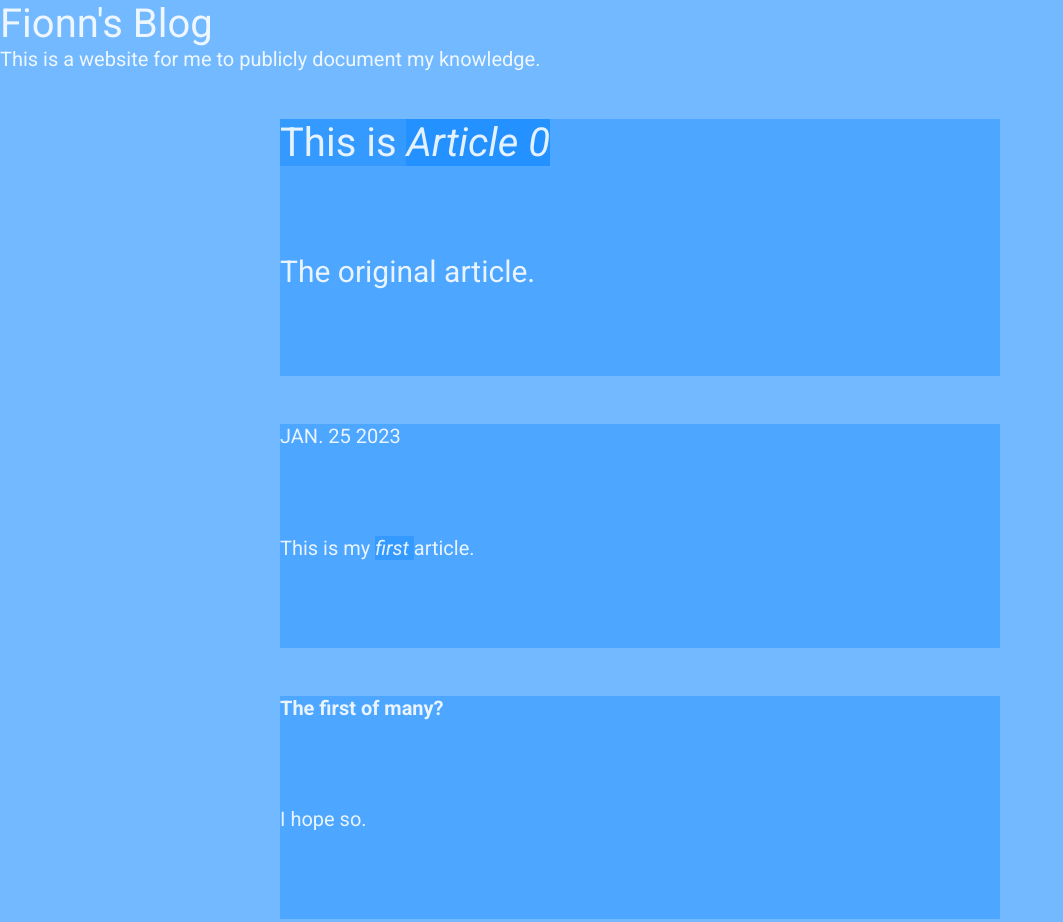
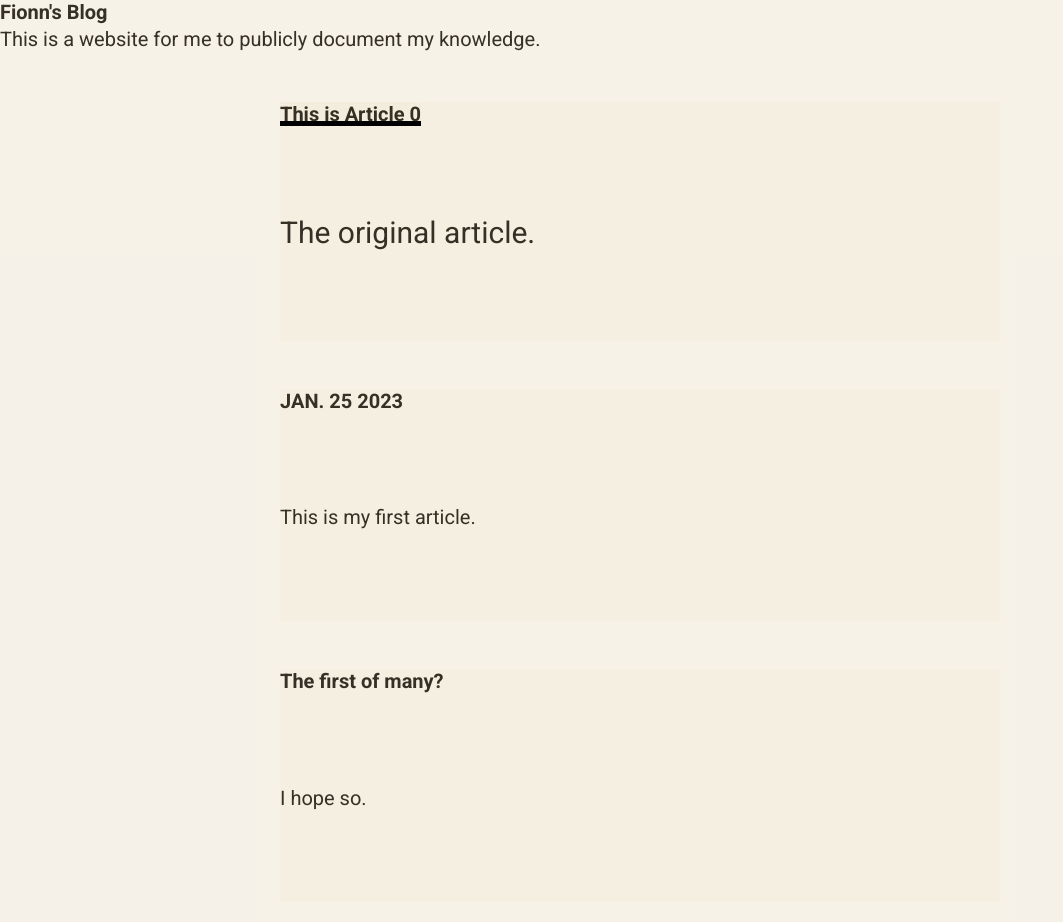
Before and after one commit to Fionn-McGlacken/blog, a plain HTML site: page index.html in a window 1280 px wide. Shown: the top 922 px of the page, without its empty margins (0-1063 px from the left). Drawn offline with Linux system fonts and the light colour scheme.

Commit message:
Changed background and font colour rgb values to parchment and graphite

```diff
--- a/index.html
+++ b/index.html
@@ -10,15 +10,20 @@
         <link rel="stylesheet" href="styles/reset.css"> <! -- link to css file -->
         <link rel="stylesheet" href="styles/debug.css">
         <link rel="stylesheet" href="styles/article.css">
-        <link rel="stylesheet" href="styles/article-images.css">
+        <link rel="stylesheet" href="styles/-article-images.css">
         <style>
             h2, p:not(:last-child) { margin-bottom: 2.4rem; }
 
-            h1 { font: 2rem "Roboto"; }
-            h2 { font: 1.5rem "Roboto"; }
-            h3 { font: lrem "Roboto"; }
-            time { font: lrem "Roboto"; }
-            p { font: lrem "Roboto"; }
+            h1    { font: 700 2.0rem/1.2 "Roboto", margin-bottom: 0; }
+            h2    { font: 400 1.5rem/1.2 "Roboto"; }
+            h3    { font: 700 1.0rem/1.2 "Roboto"; }
+            time  { font: 700 1.0rem/1.2 "Roboto"; }
+            p     { font: 400 1.0rem/1.5 "Roboto"; }
+
+            a { box-shadow: inset 0 -0.25em black;}
+
+            @media (max-width: 8.5in) { :root { font-size: 18px; } }
+            @media (max-width: 5.0in) { :root { font-size: 15px; } }
         </style>
     </head>
     <body>
@@ -29,12 +34,12 @@
         <section id="posts">
             <! -- each article is a post that occupies windows height -->
             <article id = "article-0">
-                <h1><a href="#article-0">This is <em>Article 0</em></a></h1>
+                <h1><a href="#article-0">This is Article 0</a></h1>
                 <h2>The original article.</h2>
 
                 <time datetime="25-01-2023">JAN. 25 2023</time>
                 <p>
-                    This is my <em> first </em> article.
+                    This is my first article.
                 </p>
 
                 <h3>The first of many?</h3>
--- a/styles/debug.css
+++ b/styles/debug.css
@@ -1,6 +1,6 @@
 body * {
-    color:                  hsla(210, 100%, 100%, 0.88) !important;
-    background:             hsla(210, 100%,  50%, 0.33) !important;
+    color:                  rgba(26, 22, 10, 0.88) !important;
+    background:             rgba(239, 229, 213, 0.33) !important;
     outline: 0.25 rem solid hsla(210, 100%, 100%, 0.58) !important;
 } /* important means no value can override it */
 
```
